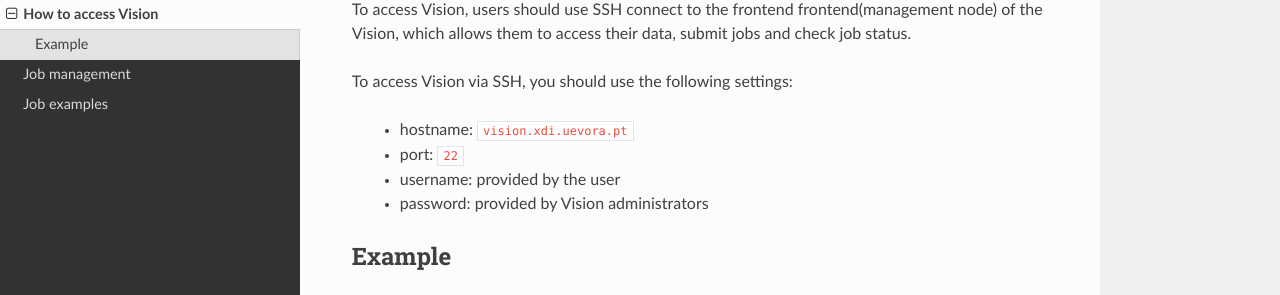
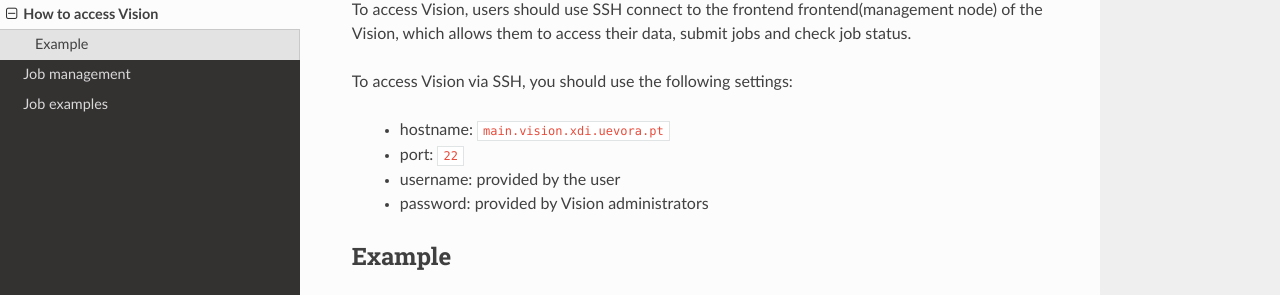
Before and after one commit to bigdata-ue/vision, a Sphinx documentation site: the page built from docs/source/access.rst, in a window 1280 px wide. Shown: the part 162-457 px from the top of the page. Built offline with Sphinx 7.4.7 and the Read the Docs theme 2.0.0, drawn with Linux system fonts in a browser that asks for light colours.

Commit message:
changed ssh hostname

```diff
--- a/docs/source/access.rst
+++ b/docs/source/access.rst
@@ -7,7 +7,7 @@ To access Vision, users should use SSH connect to the frontend frontend(manageme
 
 To access Vision via SSH, you should use the following settings:
 
- - hostname: ``vision.xdi.uevora.pt``
+ - hostname: ``main.vision.xdi.uevora.pt``
  - port: ``22``
  - username: provided by the user
  - password: provided by Vision administrators
```
